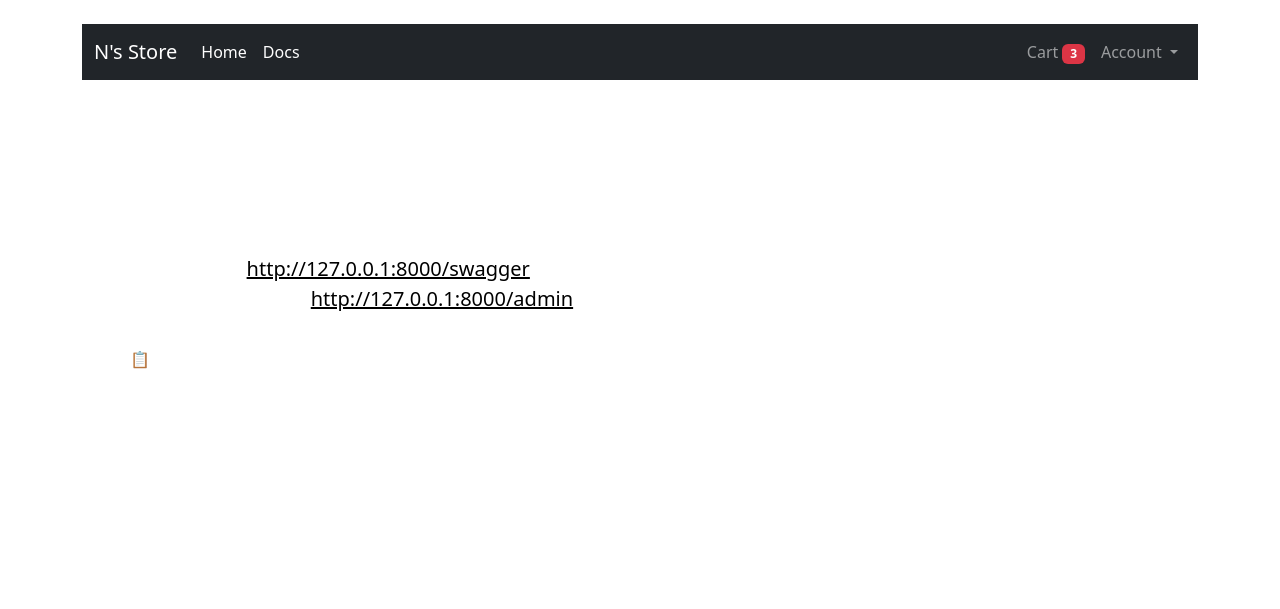
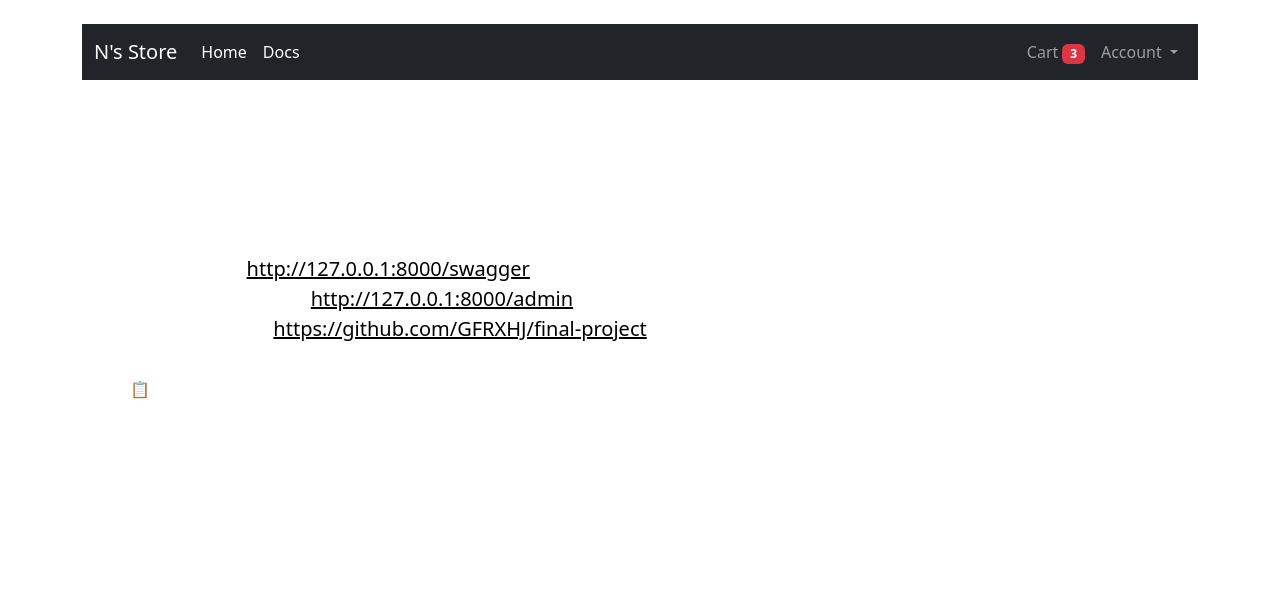
Before and after one commit to GFRXHJ/final-project, a Django app: template home/templates/docs.html in a window 1280 px wide. Shown: the top 609 px of the page. Run offline with Django 5.2, Linux system fonts and the light colour scheme; the template is opened without the code that fills it, so the values that code supplies are empty; some libraries are stand-ins or nearby versions.

Commit message:
Update docs.html
Add Github url in docs.html

```diff
--- a/home/templates/docs.html
+++ b/home/templates/docs.html
@@ -7,8 +7,11 @@
                 <div class="new-color-hero text-white p-5 rounded">
                     <h1>Docker, Git, Django, Rest-Framework, Console</h1>
                     <p class="lead">Guide to run my code and API.</p>
-                    <p class="lead">For API: use <a style="color: #000;" href="http://127.0.0.1:8000/swagger" target="_blank">http://127.0.0.1:8000/swagger</a><br>
-                    For Django Admin: <a style="color: #000;" href="http://127.0.0.1:8000/admin" target="_blank">http://127.0.0.1:8000/admin</a></p>
+                    <p class="lead">
+                            For API: use <a style="color: #000;" href="http://127.0.0.1:8000/swagger" target="_blank">http://127.0.0.1:8000/swagger</a><br>
+                            For Django Admin: <a style="color: #000;" href="http://127.0.0.1:8000/admin" target="_blank">http://127.0.0.1:8000/admin</a><br>
+                            Git Repository: <a style="color: #000;" href="https://github.com/GFRXHJ/final-project" target="_blank">https://github.com/GFRXHJ/final-project</a><br>
+                    </p>
                     <hr>
                     📋 Overview <br>
                     N's Store API is a complete Django REST Framework application with user authentication, profile management, and password recovery features.
```
